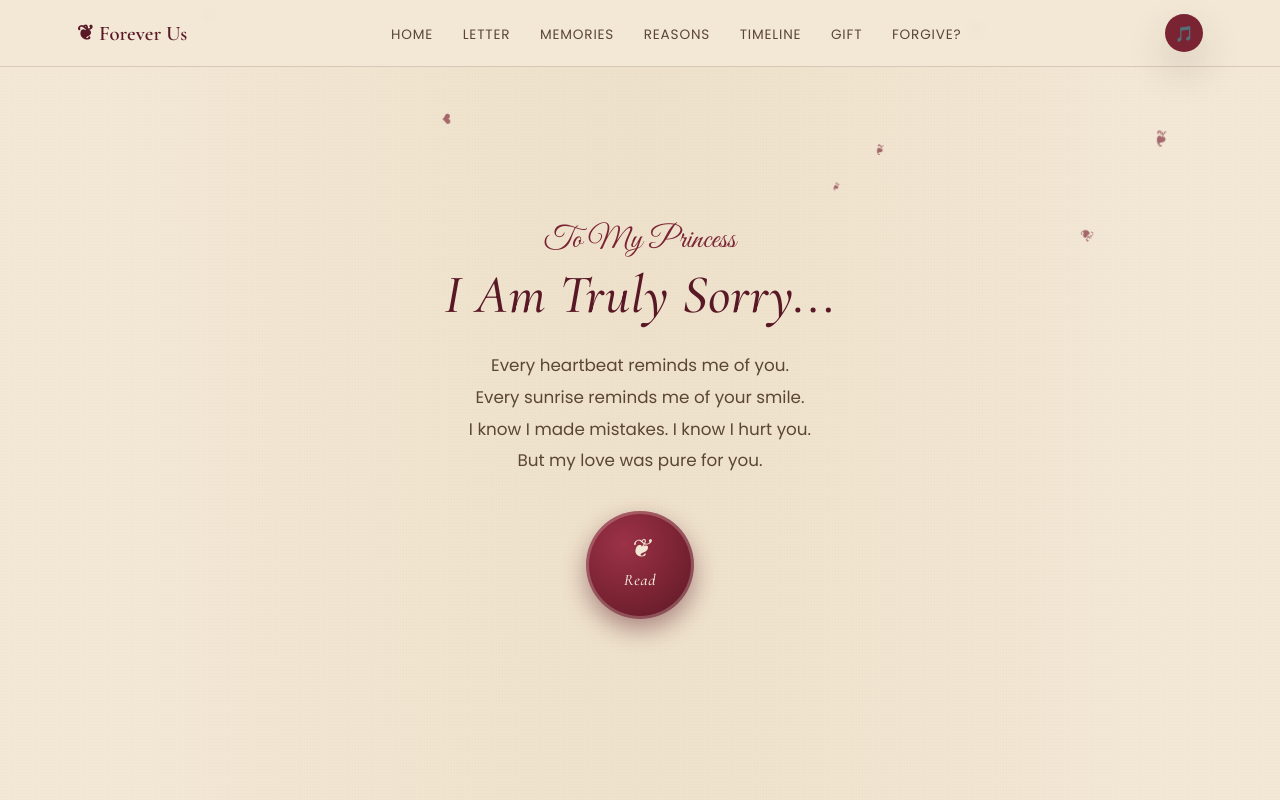
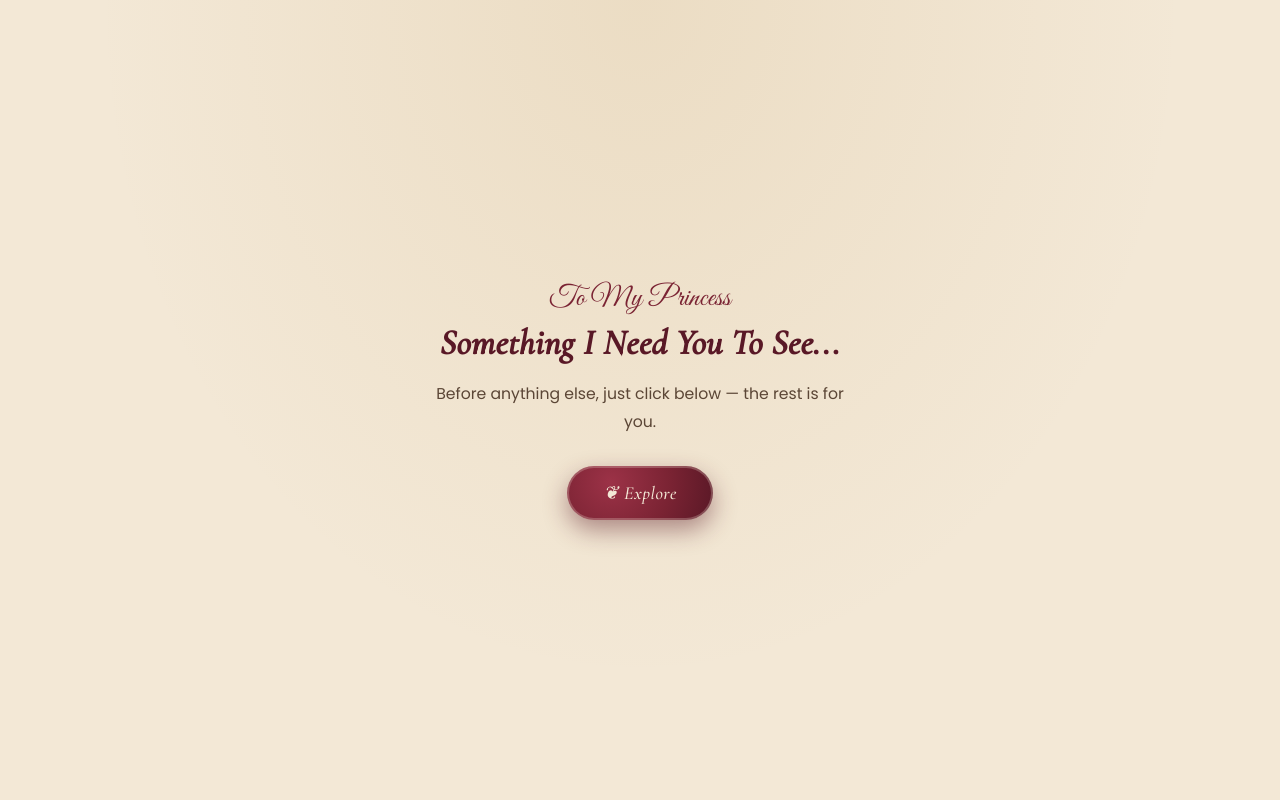
Before and after one commit to rameshkh2/FinalSorry, a plain HTML site: page index.html in a window 1280 px wide. Shown: the top 800 px of the page. Drawn offline with nearby package versions, Linux system fonts and the light colour scheme.

Commit message:
Update index.html

```diff
--- a/index.html
+++ b/index.html
@@ -116,6 +116,59 @@
     z-index: 2;
     padding: 90px 8vw 70px;
   }
+
+  /* ---------- intro gate ---------- */
+  #introGate{
+    position: fixed;
+    inset: 0;
+    z-index: 999;
+    display:flex;
+    align-items:center;
+    justify-content:center;
+    text-align:center;
+    padding: 24px;
+    background:
+      radial-gradient(ellipse at top, rgba(180,137,63,.12), transparent 60%),
+      var(--paper);
+    transition: opacity .7s ease, visibility .7s ease;
+  }
+  #introGate.hidden{
+    opacity: 0;
+    visibility: hidden;
+    pointer-events: none;
+  }
+  body.locked{ overflow: hidden; }
+  .intro-content{ max-width: 420px; }
+  .intro-content h3.script{ font-size: 1.8rem; margin-bottom: .15em; }
+  .intro-content h1{
+    font-size: clamp(1.6rem, 4vw, 2.2rem);
+    font-style: italic;
+  }
+  .intro-content p{
+    color: var(--ink-soft);
+    line-height: 1.8;
+    font-size: .98rem;
+    margin: 16px auto 30px;
+  }
+  .explore-btn{
+    display:inline-flex;
+    align-items:center;
+    gap: 10px;
+    padding: 16px 36px;
+    border-radius: 40px;
+    border: none;
+    cursor: pointer;
+    font-family: 'Cormorant Garamond', serif;
+    font-style: italic;
+    font-size: 1.15rem;
+    letter-spacing: .03em;
+    color: var(--paper);
+    background: radial-gradient(circle at 30% 30%, #9c3247, var(--maroon) 55%, var(--maroon-deep) 100%);
+    box-shadow: 0 10px 24px rgba(89,24,38,.45), inset 0 0 0 2px rgba(243,232,214,.25);
+    transition: transform .3s ease;
+  }
+  .explore-btn:hover{ transform: scale(1.05); }
+  .explore-btn:active{ transform: scale(.97); }
 
   /* ---------- header / nav ---------- */
   header{
@@ -565,7 +618,16 @@
   }
 </style>
 </head>
-<body>
+<body class="locked">
+
+<div id="introGate">
+  <div class="intro-content">
+    <h3 class="script">To My Princess</h3>
+    <h1>Something I Need You To See...</h1>
+    <p>Before anything else, just click below — the rest is for you.</p>
+    <button class="explore-btn" id="exploreBtn">❦ Explore</button>
+  </div>
+</div>
 
 <div id="petal-field"></div>
 
@@ -739,6 +801,15 @@
 <footer>Made with love, just for you, my Junkiri :)</footer>
 
 <script>
+// ---------- intro gate: Explore reveals the site and starts the music ----------
+const introGate = document.getElementById('introGate');
+const exploreBtn = document.getElementById('exploreBtn');
+exploreBtn.addEventListener('click', () => {
+  bgMusic.play().catch(() => {}); // a real click = a genuine user gesture, so this is allowed to succeed
+  introGate.classList.add('hidden');
+  document.body.classList.remove('locked');
+});
+
 // ---------- mobile nav toggle ----------
 const navToggle = document.getElementById('navToggle');
 const navLinks = document.getElementById('navLinks');
@@ -771,36 +842,15 @@ for(let i=0;i<petalCount;i++){
   petalField.appendChild(p);
 }
 
-// ---------- music (autoplay, unstoppable, loops forever) ----------
+// ---------- music (starts on Explore, unstoppable, loops forever) ----------
 const bgMusic = document.getElementById('bgMusic');
-const musicBtn = document.getElementById('musicBtn');
 bgMusic.loop = true; // repeats automatically once it finishes
 
 // prevent any external code/devtools slip-up from pausing it — snap straight back to playing
 bgMusic.addEventListener('pause', () => {
+  if(!introGate.classList.contains('hidden')) return; // don't fight the gate before Explore is clicked
   bgMusic.play().catch(() => {});
 });
-
-// try to start music the moment the page opens
-function attemptAutoplay(){
-  const playPromise = bgMusic.play();
-  if(playPromise !== undefined){
-    playPromise.catch(() => {
-      // most browsers block audio with sound until the visitor interacts once —
-      // start it on their very first click/tap/keypress anywhere on the page
-      const startOnFirstTouch = () => {
-        bgMusic.play().catch(()=>{});
-        document.removeEventListener('click', startOnFirstTouch);
-        document.removeEventListener('touchstart', startOnFirstTouch);
-        document.removeEventListener('keydown', startOnFirstTouch);
-      };
-      document.addEventListener('click', startOnFirstTouch, { once: true });
-      document.addEventListener('touchstart', startOnFirstTouch, { once: true });
-      document.addEventListener('keydown', startOnFirstTouch, { once: true });
-    });
-  }
-}
-attemptAutoplay();
 
 // ---------- seal / read button ----------
 document.getElementById('startBtn').addEventListener('click', function(){
```
